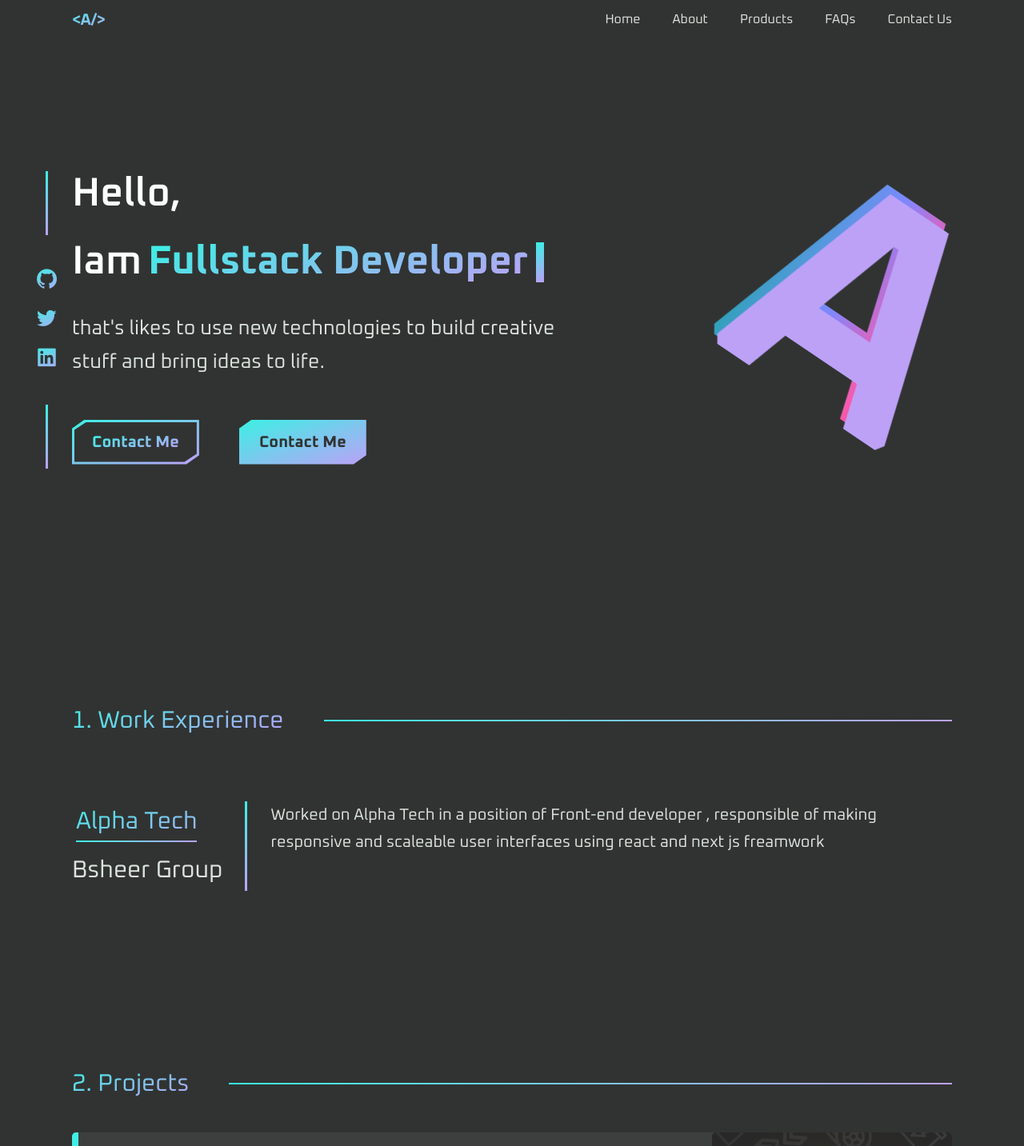
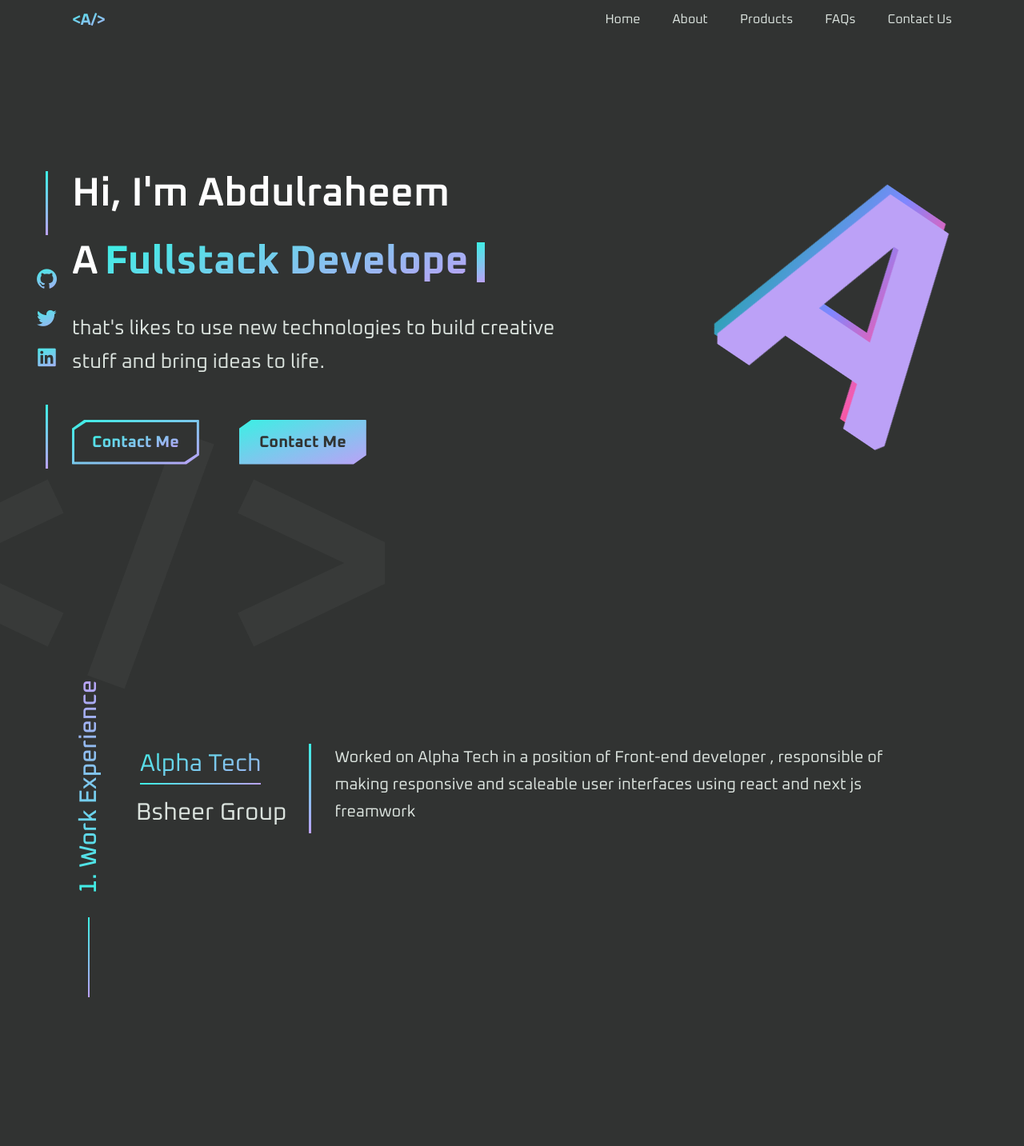
Before and after one commit to abdulraheem-elsadig/portfolio, a Next.js app: page / in a window 1280 px wide. Shown: the top 1433 px of the page at 80% size. Built offline with nearby package versions, Linux system fonts and the light colour scheme.

Commit message:
[Edit] Hero & Work section

```diff
--- a/components/Home/Hero.tsx
+++ b/components/Home/Hero.tsx
@@ -51,9 +51,9 @@ export default function Hero() {
   return (
     <div className="hero container">
       <div className="cotainer">
-        <span className="hero__static-text">Hello,</span>
+        <span className="hero__static-text">Hi, I'm Abdulraheem</span>
         <br />
-        <span className="hero__static-text">Iam</span>
+        <span className="hero__static-text">A</span>
         <span className="hero__dynamic-text" id="text"></span>
         <br />
         <span className="hero__paragraph">
@@ -70,6 +70,7 @@ export default function Hero() {
         </div>
       </div>
       <h1 className="hero__a">A</h1>
+      <span className="bg-text-l">{`</>`}</span>
     </div>
   );
 }
--- a/components/Home/Work.tsx
+++ b/components/Home/Work.tsx
@@ -58,6 +58,7 @@ export default function Work() {
           {compData[selectedJobIndex].description}
         </p>
       </div>
+      <div className="bg-text-r">WORK</div>
     </div>
   );
 }
--- a/sass/layout/_grid.scss
+++ b/sass/layout/_grid.scss
@@ -28,3 +28,21 @@
 .main {
   overflow: hidden; // For animation
 }
+
+.bg-text-l,
+.bg-text-r {
+  font-size: 40rem;
+  font-weight: 1000;
+  position: absolute;
+  z-index: -1;
+  opacity: 0.04;
+  bottom: -20%;
+  line-height: 100%;
+}
+
+.bg-text-l {
+  left: -20%;
+}
+.bg-text-r {
+  right: -20%;
+}
--- a/sass/layout/_section.scss
+++ b/sass/layout/_section.scss
@@ -1,24 +1,35 @@
 .section {
-  padding: 3rem 0;
+  padding: 0;
   margin-top: 8rem;
-  // height: 120vh;
+  padding-left: 8rem;
+  height: 100vh;
+  position: relative;
+  overflow: hidden;
+  // background-color: rebeccapurple;
   &__title-container {
     @include flex-center;
+    flex-direction: column;
+    justify-content: center;
+    position: absolute;
+    left: 0;
   }
   &__title {
     @include gradientText;
     font-size: 3rem;
-    display: inline-block;
-    margin-inline-end: 5rem;
+    font-weight: 500;
+    margin-inline-end: 3rem;
     transition: 0.2s all;
+    writing-mode: vertical-lr;
+    transform: rotate(180deg);
+
     &:hover {
       @include gradientText-hover;
-      transform: translateX(1.5rem);
+      transform: rotate(180deg) translateY(-1.5rem);
     }
   }
   &__line {
-    flex: 1;
-    height: 2px;
+    width: 2px;
+    height: 100px;
     @include gradient-background;
   }
 }
```
